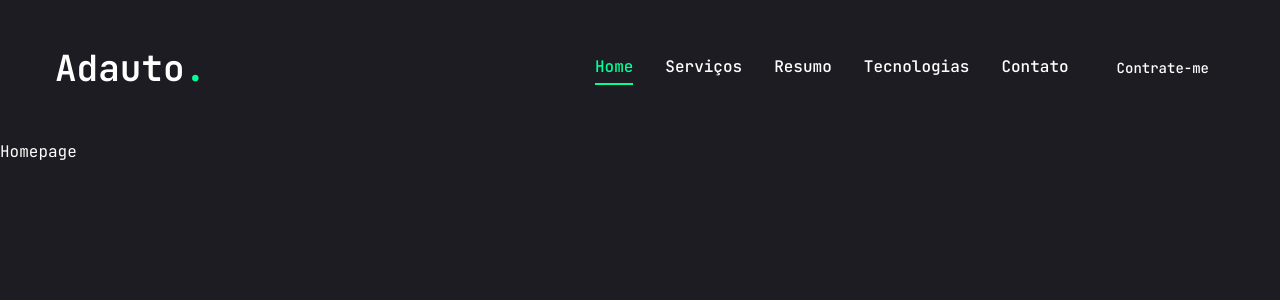
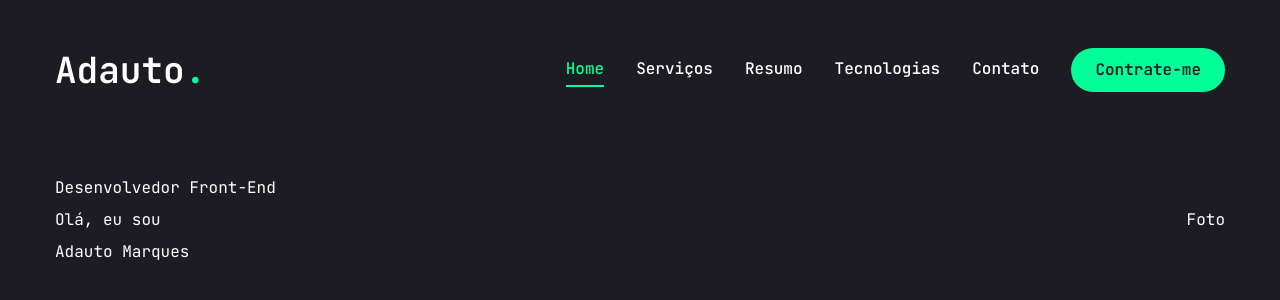
Before and after one commit to AdautoMarques/portifolio, a Next.js app: page / in a window 1280 px wide. Shown: the top 300 px of the page. Built offline with nearby package versions, Linux system fonts and the light colour scheme.

Commit message:
Iniciando a pagina Home

```diff
--- a/app/page.jsx
+++ b/app/page.jsx
@@ -1,7 +1,21 @@
-
+import { Button } from "@/components/ui/button";
+import { FiDownload } from 'react-icons/fi'
 
 export default function Home() {
   return (
-    <main>Homepage</main>
+    <section className="h-full">
+      <div className="container mx-auto h-full">
+        <div className="flex flex-col xl:flex-row items-center justify-between xl:pt-8 xl:pb-24">
+          <div className="text-center xl:text-left">
+            <span>Desenvolvedor Front-End</span>
+            <h1>
+              Olá, eu sou <br />
+              <span>Adauto Marques</span>
+            </h1>
+          </div>
+          <div>Foto</div>
+        </div>
+      </div>
+    </section>
   );
 }
--- a/components/ui/button.jsx
+++ b/components/ui/button.jsx
@@ -5,25 +5,18 @@ import { cva } from "class-variance-authority";
 import { cn } from "@/lib/utils"
 
 const buttonVariants = cva(
-  "inline-flex items-center justify-center whitespace-nowrap rounded-md text-sm font-medium ring-offset-white transition-colors focus-visible:outline-none focus-visible:ring-2 focus-visible:ring-slate-950 focus-visible:ring-offset-2 disabled:pointer-events-none disabled:opacity-50 dark:ring-offset-slate-950 dark:focus-visible:ring-slate-300",
+  "inline-flex items-center justify-center whitespace-norawp rounded-full text-base font-semibold ring-offset-white transition-colors",
   {
     variants: {
       variant: {
-        default: "bg-slate-900 text-slate-50 hover:bg-slate-900/90 dark:bg-slate-50 dark:text-slate-900 dark:hover:bg-slate-50/90",
-        destructive:
-          "bg-red-500 text-slate-50 hover:bg-red-500/90 dark:bg-red-900 dark:text-slate-50 dark:hover:bg-red-900/90",
-        outline:
-          "border border-slate-200 bg-white hover:bg-slate-100 hover:text-slate-900 dark:border-slate-800 dark:bg-slate-950 dark:hover:bg-slate-800 dark:hover:text-slate-50",
-        secondary:
-          "bg-slate-100 text-slate-900 hover:bg-slate-100/80 dark:bg-slate-800 dark:text-slate-50 dark:hover:bg-slate-800/80",
-        ghost: "hover:bg-slate-100 hover:text-slate-900 dark:hover:bg-slate-800 dark:hover:text-slate-50",
-        link: "text-slate-900 underline-offset-4 hover:underline dark:text-slate-50",
+        default: "bg-accent text-primary hoveer:bg-accent-hover",
+        primary: "bg-primary text-white",
+        outline: "border border-accent bg-transparent text-accent hover:bg-accent hover:text-primary"
       },
       size: {
-        default: "h-10 px-4 py-2",
-        sm: "h-9 rounded-md px-3",
-        lg: "h-11 rounded-md px-8",
-        icon: "h-10 w-10",
+        default: "h-[44px] px-6 ",
+        md: "h-[48px] px-6",
+        lg: "h-[56px] px-8 text-sm uppercase tracking-[2px]",
       },
     },
     defaultVariants: {
```
